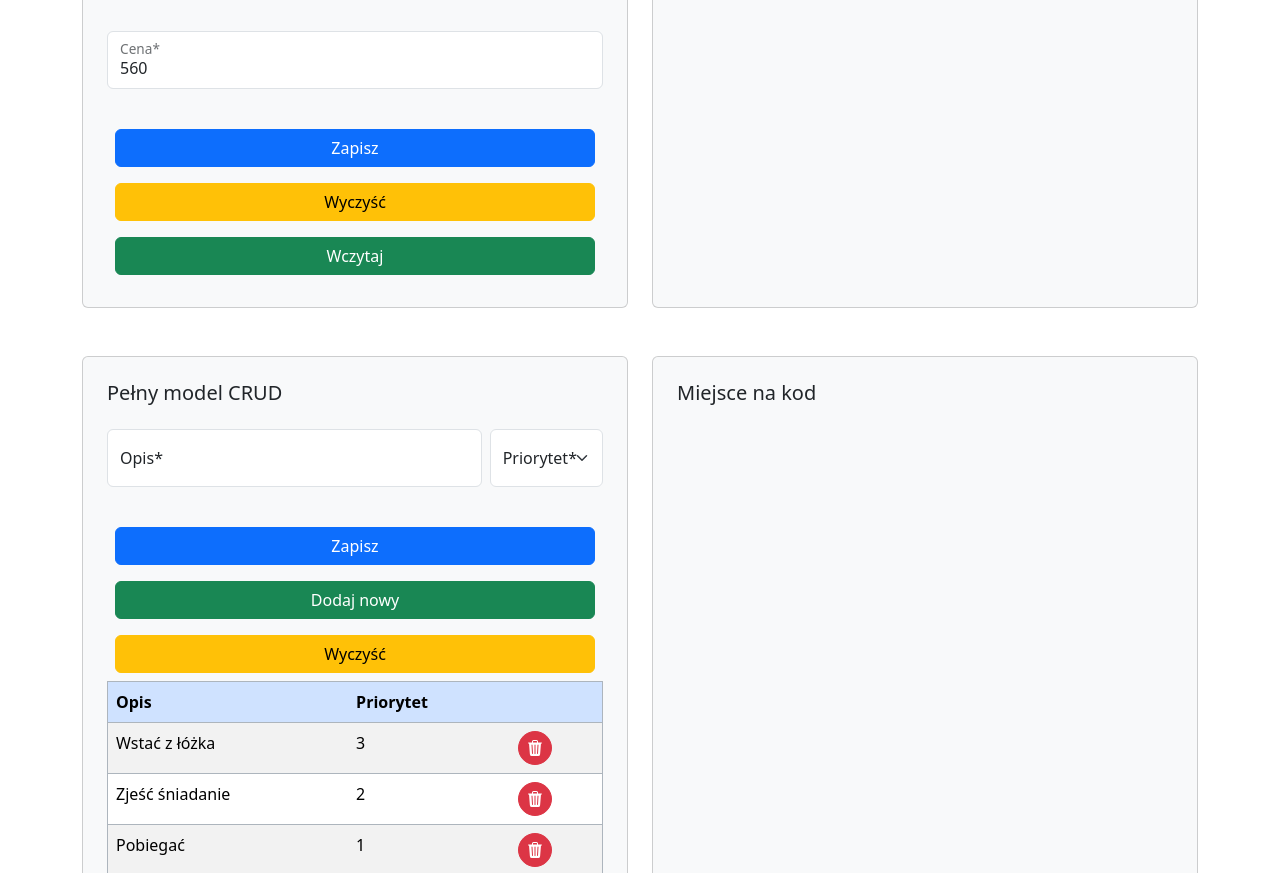
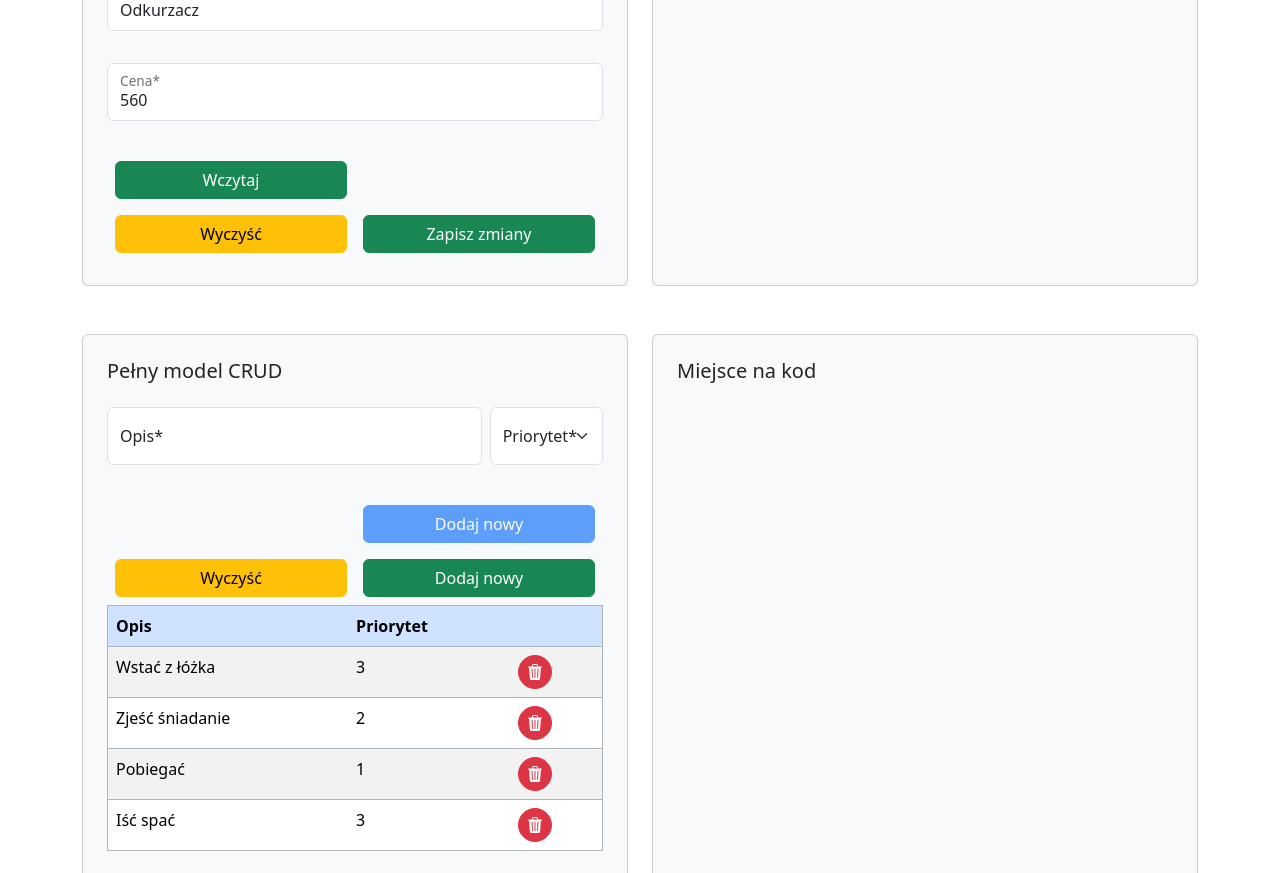
Before and after one commit to pawelpepek/CustomForms, an Angular app: page / in a window 1280 px wide. Shown: the part 1300-2173 px from the top of the page. Built offline with nearby package versions, Linux system fonts and the light colour scheme.

Commit message:
Button management

```diff
--- a/src/app/components/forms/form.component.html
+++ b/src/app/components/forms/form.component.html
@@ -1,12 +1,17 @@
-<form [formGroup]="formGroup" (ngSubmit)="onSubmit()" class="d-flex flex-column">
+<form [formGroup]="formGroup" (ngSubmit)="onSubmit()" class="d-flex flex-column" [ngClass]="{disabled:service.loaded}">
   <ng-content *ngIf="!!formGroup"></ng-content>
-  <app-button [disabled]="service.loaded" *ngIf="service.saveVisible()" type="submit" class="m-2"
-    label="Zapisz"></app-button>
-  <app-button *ngIf="service.addButtonVisible()" [disabled]="service.loaded" type="button" color="success" class="m-2"
-    (onClick)="service.clearSelection()" label="Dodaj nowy"></app-button>
-  <app-button *ngIf="clearButton" [disabled]="service.loaded" type="button" color="warning" class="m-2"
-    (onClick)="clear()" label="Wyczyść"></app-button>
-  <app-button *ngIf="refreshButton" [disabled]="service.loaded" type="button" color="success" class="m-2"
-    (onClick)="refresh()" label="Wczytaj"></app-button>
+  <div class="d-flex flex-row">
+    <div class="w-100 m-2"> <app-button *ngIf="refreshButton" [disabled]="service.loaded" type="button" color="success"
+        class="w-100" (onClick)="refresh()" label="Wczytaj"></app-button></div>
+    <div class="w-100 m-2"> <app-button *ngIf="service.addButtonVisible()"
+        [disabled]="service.loaded || service.addNewButtonDisabled()" type="button" class="w-100"
+        (onClick)="service.clearSelection()" label="Dodaj nowy"></app-button></div>
+  </div>
+  <div class="d-flex flex-row">
+    <app-button *ngIf="clearButton" [disabled]="service.loaded" type="button" color="warning" class="w-100 m-2"
+      (onClick)="clear()" label="Wyczyść"></app-button>
+    <app-button [disabled]="service.loaded" *ngIf="service.saveVisible()" type="submit" color="success"
+      class="w-100 m-2" [label]="service.saveButtonText()"></app-button>
+  </div>
 </form>
 <app-toasts aria-live="polite" aria-atomic="true"></app-toasts>
--- a/src/app/components/forms/form.component.ts
+++ b/src/app/components/forms/form.component.ts
@@ -2,10 +2,12 @@ import { Component, Input } from '@angular/core';
 import { FormGroup } from '@angular/forms';
 import { ToastService } from './toast/toast-service';
 import { DataService } from '../../services/data.service';
+import { timeout } from 'rxjs';
 
 @Component({
   selector: 'app-form',
   templateUrl: './form.component.html',
+  styles: `.disabled{  pointer-events:none;} `,
 })
 export class FormComponent<T> {
   @Input() formGroup!: FormGroup;
--- a/src/app/components/forms/table/table.component.html
+++ b/src/app/components/forms/table/table.component.html
@@ -1,4 +1,4 @@
-<table class="table table-striped border rounded border-dark-subtle">
+<table class="table table-striped border rounded border-dark-subtle" [ngClass]="{disabled:service.loaded}">
     <thead>
         <tr>
             <th *ngFor="let column of service.tableAliases" scope="col" class="bg-primary-subtle">{{column.text}}</th>
--- a/src/app/components/forms/table/table.component.scss
+++ b/src/app/components/forms/table/table.component.scss
@@ -9,3 +9,7 @@ tbody tr:hover > td {
 .selected-row > td {
   background-color: var(--bs-success-bg-subtle)
 }
+
+.disabled{
+  pointer-events:none;
+}
--- a/src/app/services/data.service.ts
+++ b/src/app/services/data.service.ts
@@ -53,6 +53,11 @@ export abstract class DataService<T> {
   public addButtonVisible = () =>
     !!this.addItemMethod && !!this.updateItemMethod;
   public deleteButtonVisible = () => !!this.deleteItemMethod;
+  public addNewButtonDisabled = () => !this.selectedItem.value;
+  public saveButtonText = () =>
+    !!this.selectedItem.value || !this.addItemMethod
+      ? 'Zapisz zmiany'
+      : 'Dodaj nowy';
 
   private loadSelected = (item: T | undefined) => {
     if (!this.myForm) return;
--- a/src/app/services/product.service.ts
+++ b/src/app/services/product.service.ts
@@ -3,7 +3,7 @@ import { Product } from '../models/Product';
 import { DataService } from './data.service';
 import { CustomValidators } from '../components/forms/models/Validators';
 import { FormGroupSchema } from '../components/forms/models/FormGroupBuilder';
-import { Observable, delay, first, of, tap } from 'rxjs';
+import { Observable, delay, first, of } from 'rxjs';
 
 @Injectable({ providedIn: 'root' })
 export class ProductService extends DataService<Product> {
```
